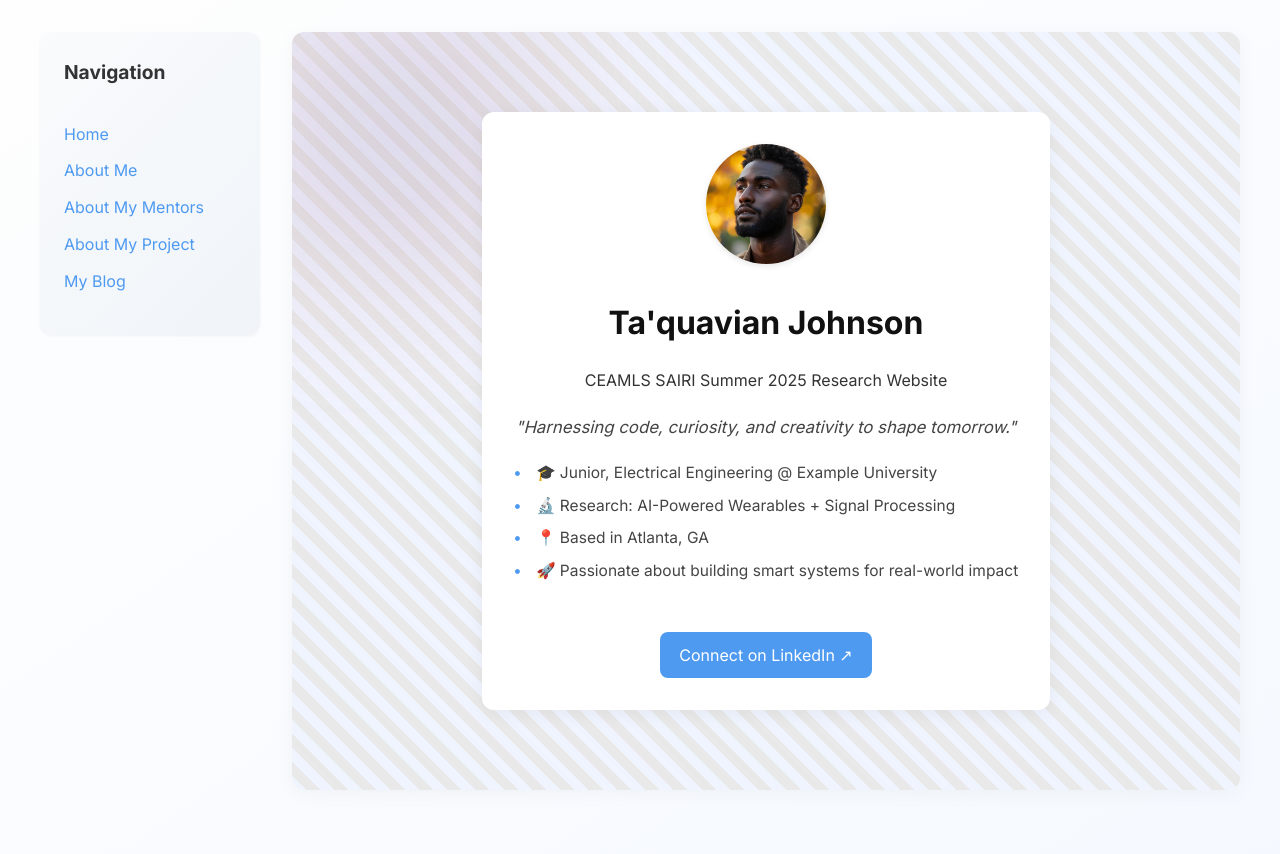
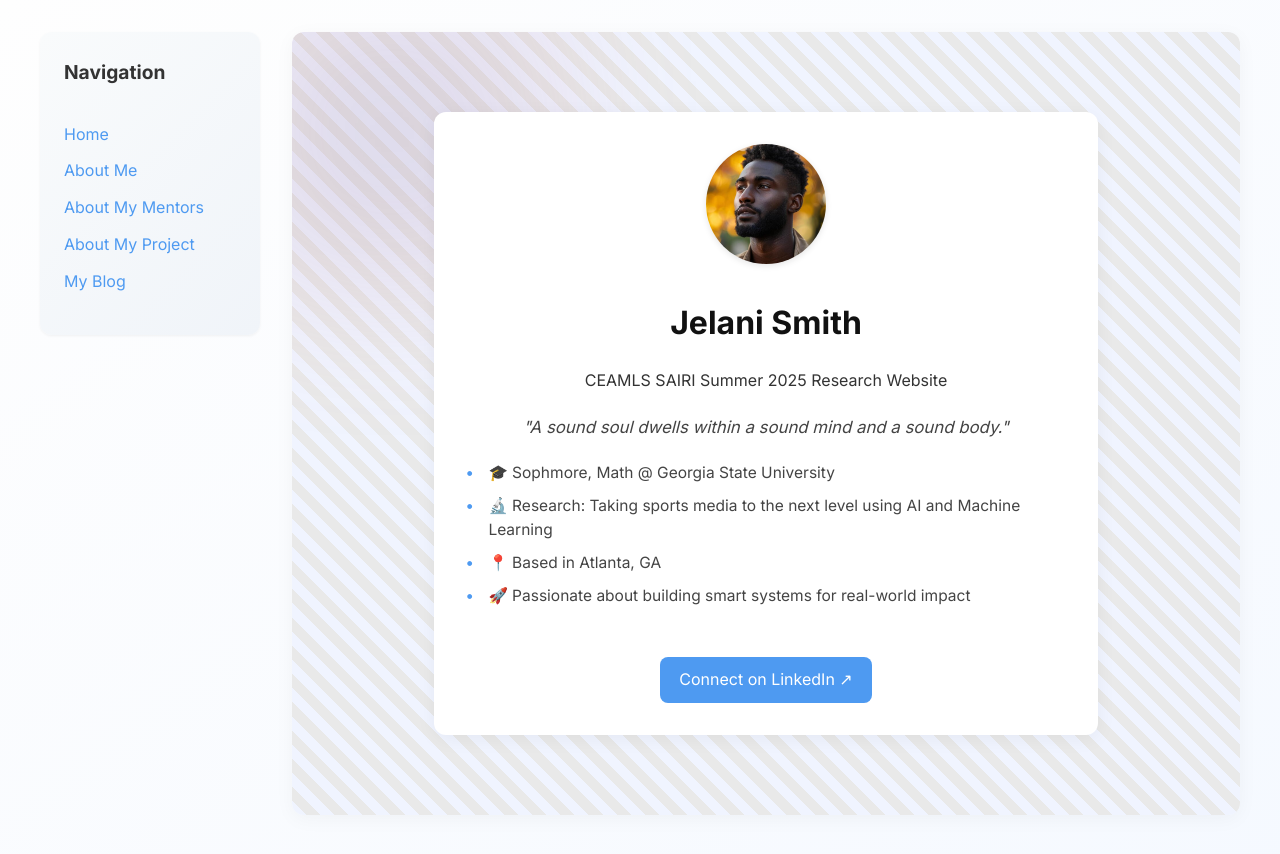
Before and after one commit to lanixyz/lanixyz.github.io, a Jekyll site: the page built from index.md, in a window 1280 px wide. Shown: the top 854 px of the page. Built offline with Jekyll 4.4.1, drawn with Linux system fonts in a browser that asks for light colours.

Commit message:
Lani's updates index.md

```diff
--- a/index.md
+++ b/index.md
@@ -1,13 +1,13 @@
 ---
 layout: home
-title: Ta'quavian Johnson
+title: Jelani Smith
 description: CEAMLS SAIRI Summer 2025 Research Website
 
-motto: "Harnessing code, curiosity, and creativity to shape tomorrow."
+motto: "A sound soul dwells within a sound mind and a sound body."
 
 quick_facts:
-  - "🎓 Junior, Electrical Engineering @ Example University"
-  - "🔬 Research: AI-Powered Wearables + Signal Processing"
+  - "🎓 Sophmore, Math @ Georgia State University"
+  - "🔬 Research: Taking sports media to the next level using AI and Machine Learning"
   - "📍 Based in Atlanta, GA"
   - "🚀 Passionate about building smart systems for real-world impact"
 
```
